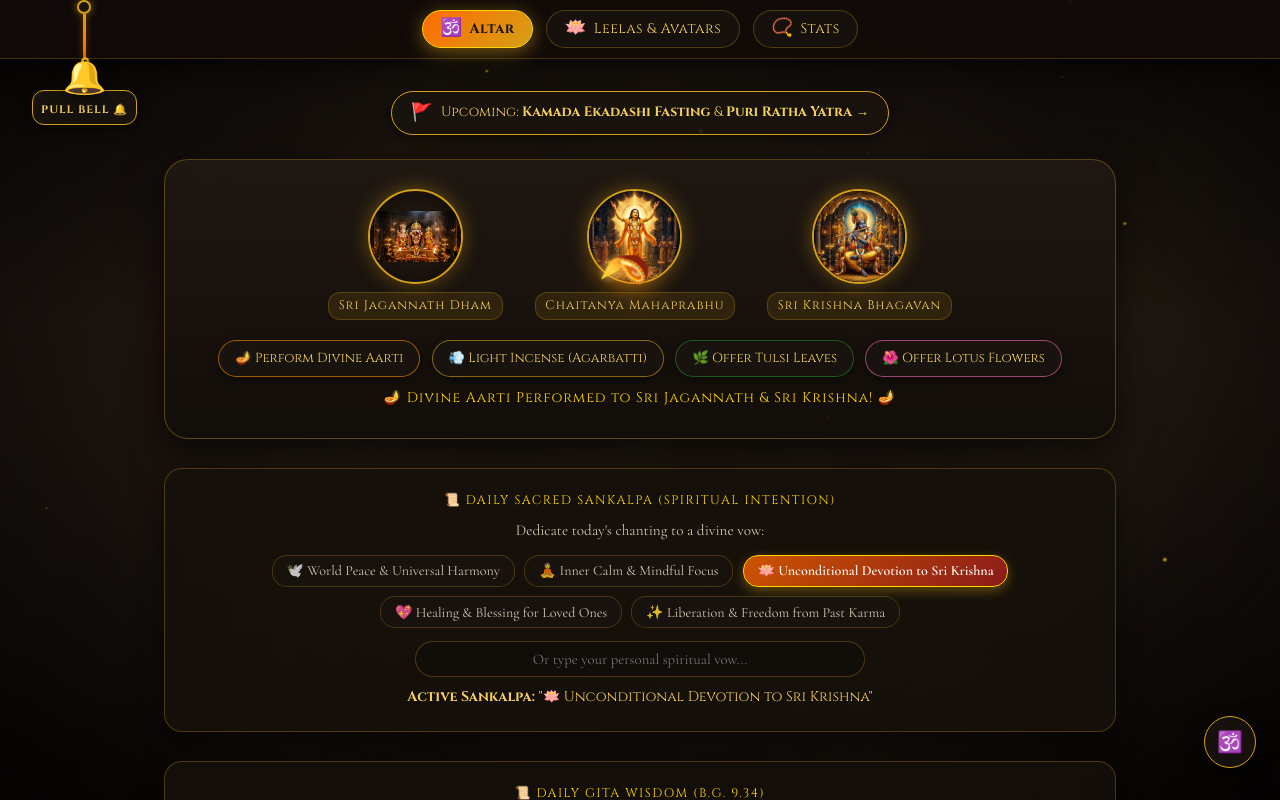
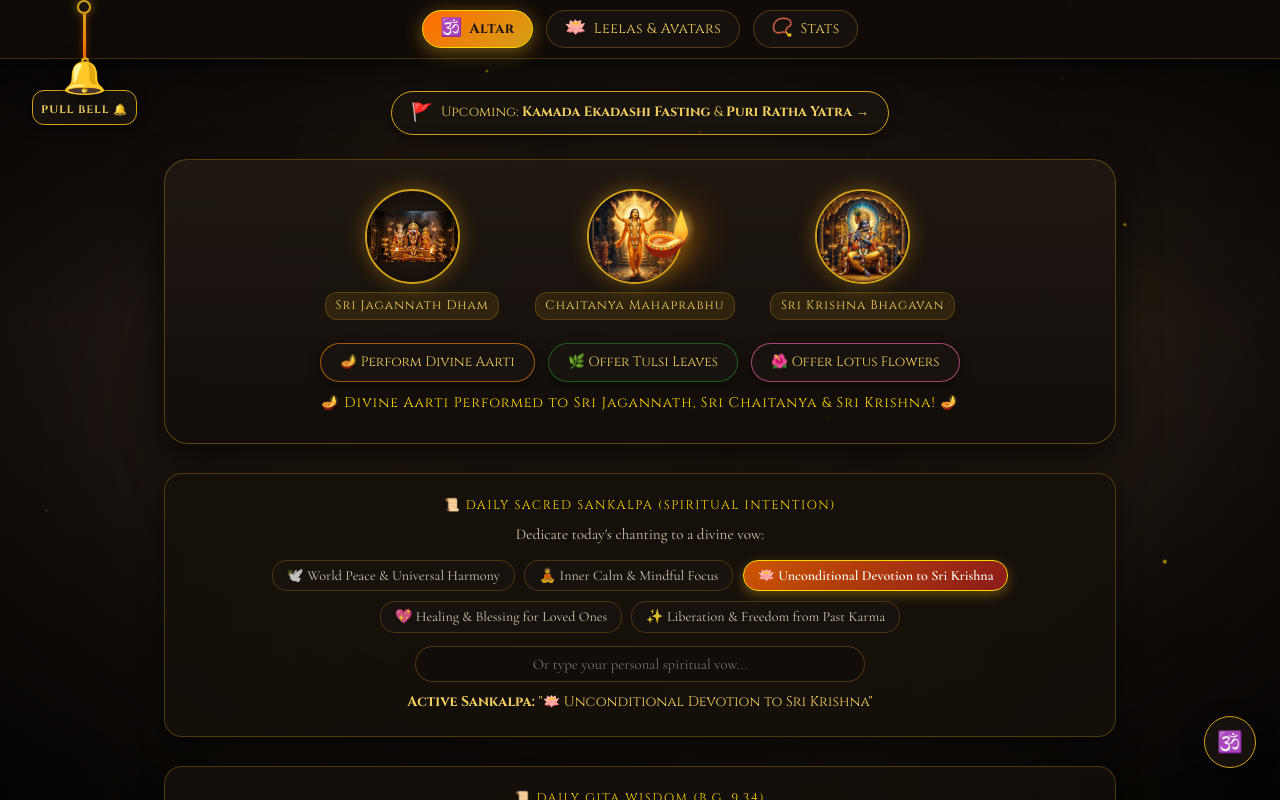
Before and after one commit to chaithanya762/harekrishna, a React (Vite) app: page / in a window 1280 px wide. Both pictures are taken after a click on the button "🪔 Perform Divine Aarti". Built offline with nearby package versions, Linux system fonts and the light colour scheme.

Commit message:
feat: Perform Aarti across all 3 deities (Jagannath, Chaitanya, Krishna), add 3-harmonic brass bell sound to Temple Bell Rope, and remove incense sticks

```diff
--- a/src/components/MoodSelector.css
+++ b/src/components/MoodSelector.css
@@ -99,9 +99,9 @@
   display: flex;
   justify-content: center;
   align-items: center;
-  gap: 2rem;
+  gap: 2.2rem;
   flex-wrap: wrap;
-  margin-bottom: 1.2rem;
+  margin-bottom: 1.4rem;
   position: relative;
   width: 100%;
 }
@@ -141,62 +141,49 @@
   border: 1px solid rgba(212, 160, 23, 0.25);
 }
 
-/* Orbiting 360° Aarti Golden Diya */
-.orbiting-aarti-diya {
+/* Golden Aarti Diya Wave moving across ALL THREE DEITIES */
+.all-deities-aarti-diya {
   position: absolute;
-  width: 100%;
-  height: 100%;
-  top: 0;
-  left: 0;
+  inset: 0;
   pointer-events: none;
   z-index: 10;
-  animation: aartiOrbit 4.5s linear infinite;
 }
 
 .aarti-flame {
-  font-size: 2.5rem;
+  font-size: 2.8rem;
   position: absolute;
   top: 10px;
-  left: 50%;
-  transform: translateX(-50%);
-  filter: drop-shadow(0 0 15px rgba(255, 140, 0, 1));
+  left: 10%;
+  filter: drop-shadow(0 0 20px rgba(255, 140, 0, 1));
+  animation: aartiAcrossAll 5.5s infinite ease-in-out;
 }
 
-@keyframes aartiOrbit {
-  0% { transform: rotate(0deg); }
-  100% { transform: rotate(360deg); }
-}
-
-/* Incense Sticks at Base */
-.altar-incense-sticks {
-  display: flex;
-  gap: 3rem;
-  margin-bottom: 1rem;
-}
-
-.incense-stick {
-  position: relative;
-  display: flex;
-  flex-direction: column;
-  align-items: center;
-}
-
-.incense-ember {
-  font-size: 0.9rem;
-  animation: emberGlow 1.5s infinite alternate;
-}
-
-@keyframes emberGlow {
-  from { opacity: 0.6; filter: drop-shadow(0 0 2px red); }
-  to { opacity: 1; filter: drop-shadow(0 0 8px orange); }
-}
-
-.incense-smoke-trail {
-  width: 4px;
-  height: 45px;
-  background: linear-gradient(to top, rgba(245, 230, 204, 0.4), transparent);
-  filter: blur(2px);
-  animation: smokeRise 3s infinite ease-in-out;
+@keyframes aartiAcrossAll {
+  0% {
+    left: 10%;
+    top: 10px;
+    transform: scale(1);
+  }
+  25% {
+    left: 35%;
+    top: 75px;
+    transform: scale(1.2);
+  }
+  50% {
+    left: 50%;
+    top: 10px;
+    transform: scale(1);
+  }
+  75% {
+    left: 80%;
+    top: 75px;
+    transform: scale(1.25);
+  }
+  100% {
+    left: 10%;
+    top: 10px;
+    transform: scale(1);
+  }
 }
 
 /* Pooja Action Buttons Row */
@@ -210,7 +197,7 @@
 
 .pooja-btn-row {
   display: flex;
-  gap: 0.7rem;
+  gap: 0.8rem;
   justify-content: center;
   flex-wrap: wrap;
   width: 100%;
@@ -220,13 +207,14 @@
   background: rgba(26, 20, 16, 0.8);
   border: 1px solid rgba(212, 160, 23, 0.35);
   color: var(--gold-light);
-  padding: 0.55rem 1rem;
+  padding: 0.6rem 1.2rem;
   border-radius: 20px;
   font-family: var(--font-heading);
-  font-size: 0.82rem;
+  font-size: 0.85rem;
   cursor: pointer;
   transition: all 0.3s ease;
   box-shadow: 0 4px 12px rgba(0, 0, 0, 0.4);
+  touch-action: manipulation;
 }
 
 .pooja-btn:hover {
@@ -238,7 +226,6 @@
 }
 
 .aarti-btn { border-color: rgba(255, 140, 0, 0.6); }
-.incense-btn { border-color: rgba(212, 160, 23, 0.6); }
 .tulsi-btn { border-color: rgba(34, 139, 34, 0.6); }
 .lotus-btn { border-color: rgba(255, 105, 180, 0.6); }
 
@@ -464,7 +451,7 @@
     font-size: 2.2rem;
   }
   .pooja-btn {
-    font-size: 0.76rem;
-    padding: 0.45rem 0.75rem;
+    font-size: 0.78rem;
+    padding: 0.45rem 0.8rem;
   }
 }
--- a/src/components/MoodSelector.jsx
+++ b/src/components/MoodSelector.jsx
@@ -24,7 +24,6 @@ export default function MoodSelector({ onMoodSelect }) {
   const [tulsiLeaves, setTulsiLeaves] = useState([]);
   const [offeringText, setOfferingText] = useState('');
   const [isAartiActive, setIsAartiActive] = useState(false);
-  const [isIncenseLit, setIsIncenseLit] = useState(false);
   const [showFestivalModal, setShowFestivalModal] = useState(false);
   const [sankalpaVow, setSankalpaVow] = useState(SANKALPA_OPTIONS[2]);
   const [customSankalpa, setCustomSankalpa] = useState('');
@@ -76,12 +75,12 @@ export default function MoodSelector({ onMoodSelect }) {
     }, 2800);
   };
 
-  // 🪔 Interactive Diya Aarti Ceremony (360° Circular Diya Orbit)
+  // 🪔 Interactive Diya Aarti Ceremony (Moving Aarti across ALL THREE DEITIES)
   const handlePerformAarti = () => {
     getAudioContext();
-    playBell(0.5);
+    playBell(0.6);
     setIsAartiActive(true);
-    setOfferingText('🪔 Divine Aarti Performed to Sri Jagannath & Sri Krishna! 🪔');
+    setOfferingText('🪔 Divine Aarti Performed to Sri Jagannath, Sri Chaitanya & Sri Krishna! 🪔');
 
     if (navigator.vibrate) {
       navigator.vibrate([40, 60, 40]);
@@ -90,19 +89,7 @@ export default function MoodSelector({ onMoodSelect }) {
     setTimeout(() => {
       setIsAartiActive(false);
       setOfferingText('');
-    }, 4500);
-  };
-
-  // 💨 Light Incense Sticks (Agarbatti)
-  const handleLightIncense = () => {
-    getAudioContext();
-    playBell(0.25);
-    setIsIncenseLit(!isIncenseLit);
-    setOfferingText(isIncenseLit ? '💨 Incense Extinguished' : '💨 Aromatic Incense (Agarbatti) Lit on Altar! 💨');
-
-    setTimeout(() => {
-      setOfferingText('');
-    }, 2500);
+    }, 5500);
   };
 
   return (
@@ -151,37 +138,20 @@ export default function MoodSelector({ onMoodSelect }) {
             <span className="deity-label">Sri Krishna Bhagavan</span>
           </div>
 
-          {/* Orbiting Aarti Golden Diya */}
+          {/* Golden Aarti Diya moving across ALL THREE DEITIES */}
           {isAartiActive && (
-            <div className="orbiting-aarti-diya">
+            <div className="all-deities-aarti-diya">
               <span className="aarti-flame">🪔</span>
               <div className="aarti-flame-glow"></div>
             </div>
           )}
         </div>
 
-        {/* Lit Incense Sticks at Altar Base */}
-        {isIncenseLit && (
-          <div className="altar-incense-sticks divine-reveal">
-            <div className="incense-stick">
-              <span className="incense-ember">🔥</span>
-              <div className="incense-smoke-trail"></div>
-            </div>
-            <div className="incense-stick">
-              <span className="incense-ember">🔥</span>
-              <div className="incense-smoke-trail"></div>
-            </div>
-          </div>
-        )}
-
-        {/* Shrine Pooja & Aarti Action Buttons */}
+        {/* Shrine Pooja & Aarti Action Buttons (Incense Removed) */}
         <div className="shrine-action-area">
           <div className="pooja-btn-row">
-            <button className="pooja-btn aarti-btn" onClick={handlePerformAarti} title="Perform 360° Aarti with Golden Diya">
+            <button className="pooja-btn aarti-btn" onClick={handlePerformAarti} title="Perform Aarti across all deities">
               🪔 Perform Divine Aarti
-            </button>
-            <button className="pooja-btn incense-btn" onClick={handleLightIncense} title="Light Aromatic Agarbatti Incense">
-              💨 {isIncenseLit ? 'Incense Lit 💨' : 'Light Incense (Agarbatti)'}
             </button>
             <button className="pooja-btn tulsi-btn" onClick={handleOfferTulsi} title="Offer Sacred Tulsi Leaves to Sri Krishna">
               🌿 Offer Tulsi Leaves
--- a/src/components/TempleBellRope.jsx
+++ b/src/components/TempleBellRope.jsx
@@ -7,15 +7,21 @@ export default function TempleBellRope() {
   const { playBell, getAudioContext } = useSound();
 
   const handleRing = (e) => {
-    e.preventDefault();
-    e.stopPropagation();
-    getAudioContext();
+    if (e) {
+      e.preventDefault();
+      e.stopPropagation();
+    }
 
-    playBell(0.6); // Play crisp temple chime
+    const ctx = getAudioContext();
+    if (ctx && ctx.state === 'suspended') {
+      ctx.resume();
+    }
+
+    playBell(0.6); // Ring resonant brass temple bell chime
     setIsRinging(true);
 
     if (navigator.vibrate) {
-      navigator.vibrate([30, 50, 30]);
+      navigator.vibrate([40, 60, 40]);
     }
 
     setTimeout(() => {
@@ -24,7 +30,12 @@ export default function TempleBellRope() {
   };
 
   return (
-    <div className="temple-bell-rope-container" onClick={handleRing} title="Pull Brass Temple Bell Rope for Chime 🔔">
+    <div
+      className="temple-bell-rope-container"
+      onPointerDown={handleRing}
+      onClick={handleRing}
+      title="Pull Brass Temple Bell Rope for Chime 🔔"
+    >
       <div className={`bell-rope-wrapper ${isRinging ? 'ringing' : ''}`}>
         {/* Brass Ring Hook */}
         <div className="bell-ceiling-ring"></div>
--- a/src/hooks/useSound.js
+++ b/src/hooks/useSound.js
@@ -1,12 +1,12 @@
 import { useRef, useCallback, useEffect } from 'react';
 
-// Pure Web Audio Synthesizer for Om Meditation Drone (136.1Hz) & Temple Bells
+// Web Audio Synthesizer for Om Meditation Drone & Authentic Brass Temple Bell Chime
 export function useSound() {
   const audioCtxRef = useRef(null);
   const ambientOscRef = useRef(null);
   const ambientGainRef = useRef(null);
 
-  // Lazy AudioContext Initialization
+  // Lazy AudioContext Initialization & Auto-Resume
   const getAudioContext = useCallback(() => {
     if (!audioCtxRef.current) {
       const AudioCtx = window.AudioContext || window.webkitAudioContext;
@@ -20,33 +20,40 @@ export function useSound() {
     return audioCtxRef.current;
   }, []);
 
-  // 🔔 Sacred Temple Bell Chime
-  const playBell = useCallback((vol = 0.3) => {
+  // 🔔 Authentic Brass Temple Bell Chime (Rich 3-harmonic resonance)
+  const playBell = useCallback((vol = 0.5) => {
     const ctx = getAudioContext();
     if (!ctx) return;
 
     const now = ctx.currentTime;
-    const osc1 = ctx.createOscillator();
-    const osc2 = ctx.createOscillator();
+    const osc1 = ctx.createOscillator(); // Fundamental tone (G5: 784Hz)
+    const osc2 = ctx.createOscillator(); // Fifth harmonic (D6: 1175Hz)
+    const osc3 = ctx.createOscillator(); // Octave harmonic (G6: 1568Hz)
     const gain = ctx.createGain();
 
     osc1.type = 'sine';
     osc2.type = 'sine';
+    osc3.type = 'sine';
 
-    osc1.frequency.setValueAtTime(800, now);
-    osc2.frequency.setValueAtTime(1200, now);
+    osc1.frequency.setValueAtTime(784, now);
+    osc2.frequency.setValueAtTime(1174.66, now);
+    osc3.frequency.setValueAtTime(1567.98, now);
 
+    // Warm bell strike envelope
     gain.gain.setValueAtTime(vol, now);
-    gain.gain.exponentialRampToValueAtTime(0.001, now + 1.2);
+    gain.gain.exponentialRampToValueAtTime(0.001, now + 1.8);
 
     osc1.connect(gain);
     osc2.connect(gain);
+    osc3.connect(gain);
     gain.connect(ctx.destination);
 
     osc1.start(now);
     osc2.start(now);
-    osc1.stop(now + 1.2);
-    osc2.stop(now + 1.2);
+    osc3.start(now);
+    osc1.stop(now + 1.8);
+    osc2.stop(now + 1.8);
+    osc3.stop(now + 1.8);
   }, [getAudioContext]);
 
   // 🔘 Tap / Bead Click Sound
@@ -85,7 +92,6 @@ export function useSound() {
     osc1.type = 'sine';
     osc2.type = 'sine';
 
-    // Cosmic Om frequencies (136.1Hz fundamental + 272.2Hz octave resonance)
     osc1.frequency.setValueAtTime(136.1, now);
     osc2.frequency.setValueAtTime(272.2, now);
 
```
